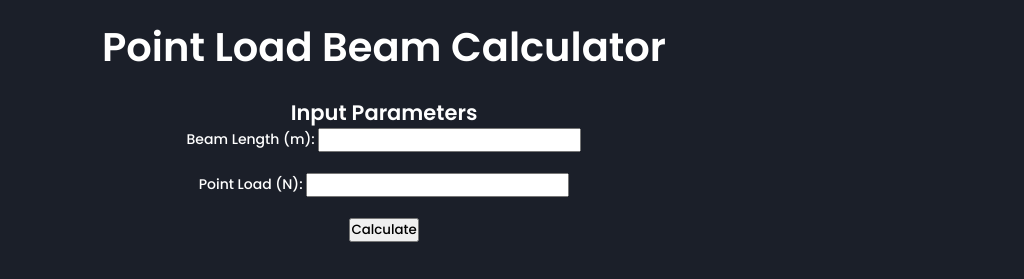
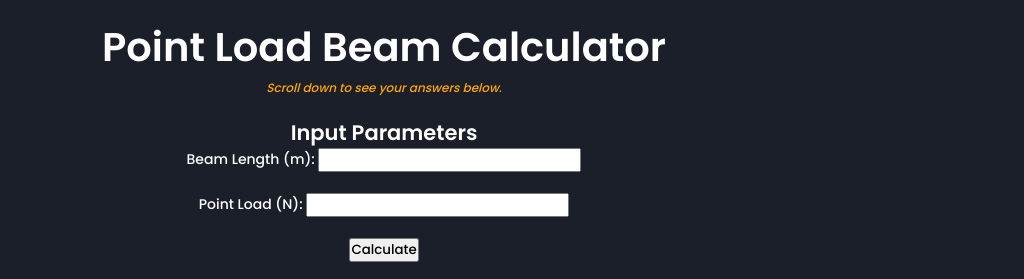
Before and after one commit to Siddsurana/BEAM-ANALYSIS, a plain HTML site: page POINT LOAD MAIN.html in a window 1280 px wide. Shown: the part 112-391 px from the top of the page, 256-1280 px from the left. Drawn offline with nearby package versions, Linux system fonts and the light colour scheme.

Commit message:
Update POINT LOAD MAIN.html

```diff
--- a/POINT LOAD MAIN.html
+++ b/POINT LOAD MAIN.html
@@ -61,6 +61,9 @@
     </nav>
     <div id="container">
         <h1>Point Load Beam Calculator</h1>
+        <p style="font-size:1.2rem; color:#ffa500; margin-top:2px; margin-bottom:8px; text-align:center;">
+    <em>Scroll down to see your answers below.</em>
+</p>
 
         <div id="input-form">
             <h2>Input Parameters</h2>
```
